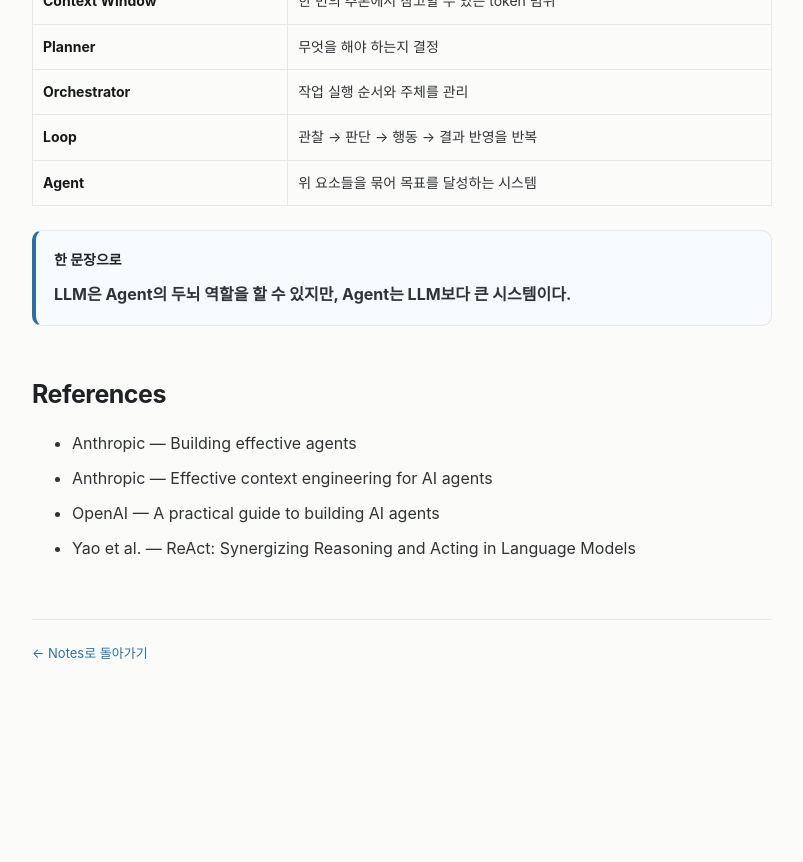
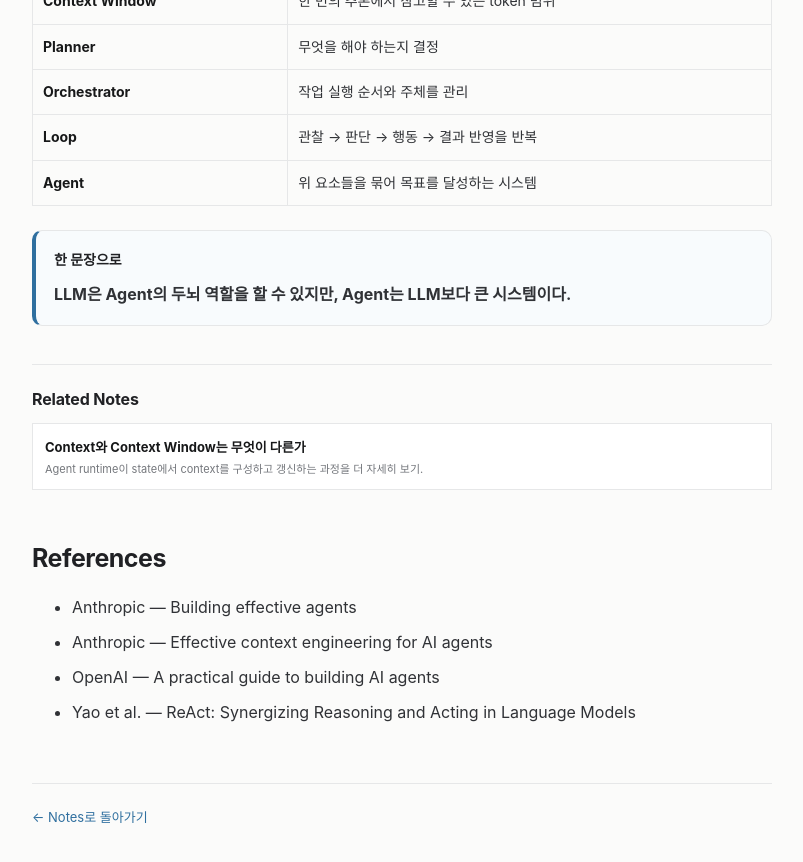
Before and after one commit to nayana224/nayana224.github.io, a Jekyll site: the page built from _notes/llm-agent-model-tools-state-loop.md, in a window 1280 px wide and 900 px high, scrolled down 7370 px. Shown: the top 862 px of the window, without its empty margins (238-1041 px from the left). Built offline with Jekyll 4.4.1, drawn with Linux system fonts in a browser that asks for light colours; before the commit the page ends 8106 px from its top, so only the background shows below that.

Commit message:
notes: add related note links

```diff
--- a/_notes/llm-agent-model-tools-state-loop.md
+++ b/_notes/llm-agent-model-tools-state-loop.md
@@ -275,6 +275,13 @@
   <p><b>LLM은 Agent의 두뇌 역할을 할 수 있지만, Agent는 LLM보다 큰 시스템이다.</b></p>
 </div>
 
+<section class="related-notes" aria-labelledby="related-notes-title">
+  <h2 id="related-notes-title">Related Notes</h2>
+  <div class="related-notes-list">
+    <a class="related-note-link" href="/notes/context-context-window-agent/"><strong>Context와 Context Window는 무엇이 다른가</strong><span>Agent runtime이 state에서 context를 구성하고 갱신하는 과정을 더 자세히 보기.</span></a>
+  </div>
+</section>
+
 ## References
 
 - [Anthropic — Building effective agents](https://www.anthropic.com/engineering/building-effective-agents)
```
